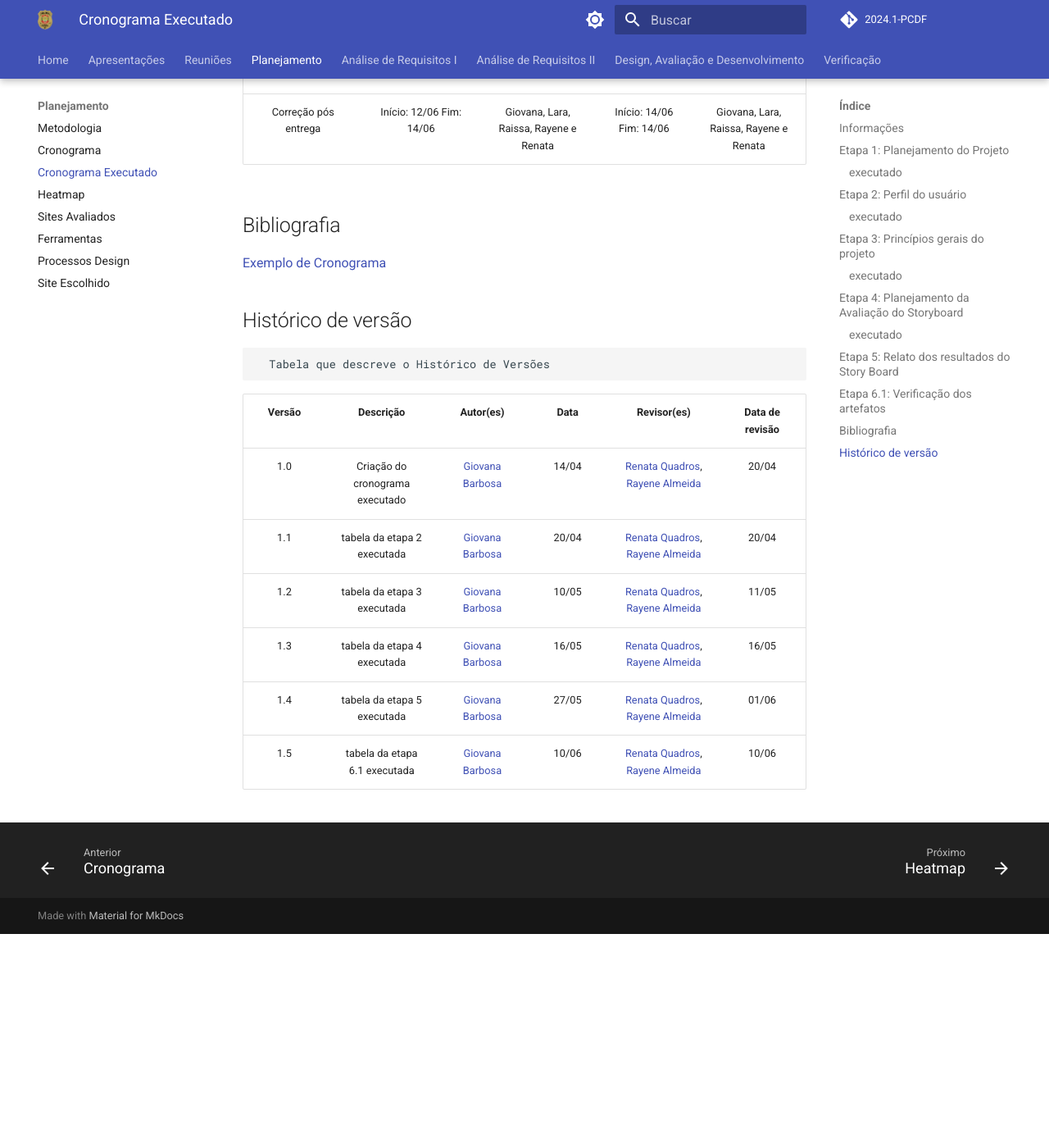
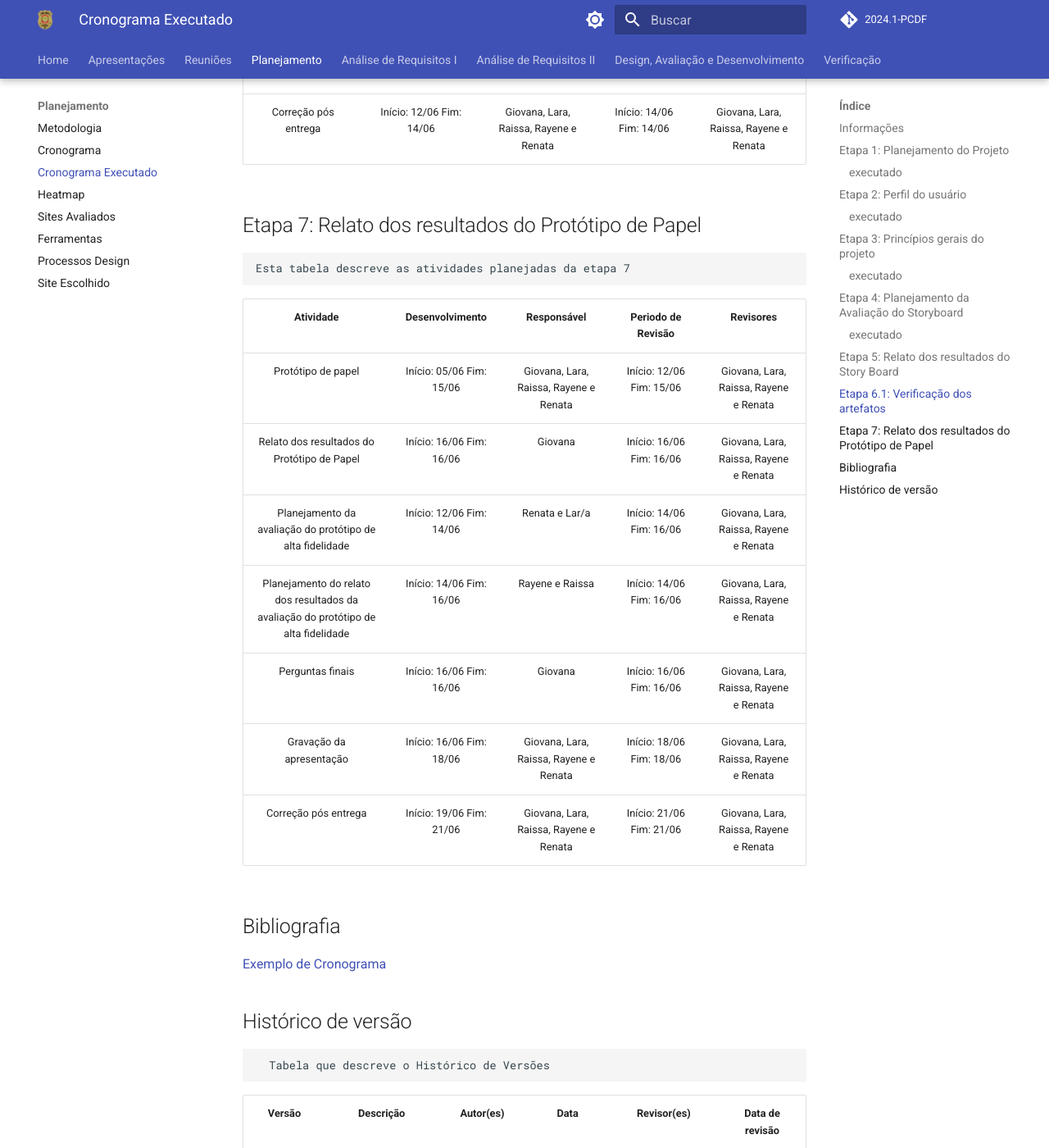
Before and after one commit to Interacao-Humano-Computador/2024.1-PCDF, an MkDocs documentation site: the page built from docs/planejamento/cronograma_executado.md, in a window 1280 px wide and 1400 px high, scrolled down 6288 px. Shown: the whole window at 82% size. Built offline with MkDocs 1.6.1 and Material for MkDocs 9.7.7, drawn with Linux system fonts in a browser that asks for light colours; comment, search, counter and statistics services are not loaded; before the commit the page ends 7427 px from its top, so only the background shows below that; some of the changed text lies outside the part shown.

Commit message:
Cronograma executado

```diff
--- a/docs/planejamento/cronograma_executado.md
+++ b/docs/planejamento/cronograma_executado.md
@@ -104,6 +104,19 @@ Este documento tem objetivo de apresentar o cronograma executado que o grupo ult
 | Gravação da apresentação               | Início: 09/06 Fim: 11/06 | Giovana,  Lara, Raissa, Rayene e Renata              | Início: 11/06 Fim: 11/06  | Giovana,  Lara, Raissa, Rayene e Renata              |
 | Correção pós entrega                   | Início: 12/06 Fim: 14/06 | Giovana,  Lara, Raissa, Rayene e Renata              | Início: 14/06 Fim: 14/06 | Giovana, Lara, Raissa, Rayene e Renata              |
 
+## Etapa 7: Relato dos resultados do Protótipo de Papel
+    Esta tabela descreve as atividades planejadas da etapa 7
+
+| Atividade       | Desenvolvimento | Responsável                                 | Periodo de Revisão             | Revisores |
+| :--------: | :----: | :--------------------:                    | :---------------: |:---------------: |
+| Protótipo de papel     | Início: 05/06 Fim: 15/06  |  Giovana,  Lara, Raissa, Rayene e Renata     | Início: 12/06 Fim: 15/06 | Giovana,  Lara, Raissa, Rayene e Renata  |
+| Relato dos resultados do Protótipo de Papel  | Início: 16/06 Fim: 16/06  | Giovana          | Início: 16/06 Fim: 16/06  | Giovana,  Lara, Raissa, Rayene e Renata  |
+| Planejamento da avaliação do protótipo de alta fidelidade  | Início: 12/06 Fim: 14/06 |Renata e Lar/a  |  Início: 14/06 Fim: 16/06  | Giovana,  Lara, Raissa, Rayene e Renata   |
+| Planejamento do relato dos resultados da avaliação do protótipo de alta fidelidade |  Início: 14/06 Fim: 16/06  | Rayene e Raissa|  Início: 14/06 Fim: 16/06  |Giovana,  Lara, Raissa, Rayene e Renata  |
+| Perguntas finais                                                           |  Início: 16/06 Fim: 16/06 |Giovana         | Início: 16/06 Fim: 16/06| Giovana,  Lara, Raissa, Rayene e Renata   |
+| Gravação da apresentação                                                           | Início: 16/06 Fim: 18/06 | Giovana,  Lara, Raissa, Rayene e Renata       | Início: 18/06 Fim: 18/06|Giovana,  Lara, Raissa, Rayene e Renata |
+| Correção pós entrega           | Início: 19/06 Fim: 21/06 | Giovana,  Lara, Raissa, Rayene e Renata             | Início: 21/06 Fim: 21/06 | Giovana,  Lara, Raissa, Rayene e Renata   |
+
 ## Bibliografia
 [Exemplo de Cronograma](https://aprender3.unb.br/pluginfile.php/2843633/mod_resource/content/2/Exemplo%20de%20Cronograma.pdf)
 
@@ -118,3 +131,4 @@ Este documento tem objetivo de apresentar o cronograma executado que o grupo ult
 | 1.3 | tabela da etapa 4 executada  | [Giovana Barbosa ](https://github.com/gio221) | 16/05 | [Renata Quadros](https://github.com/Renatinha28), [Rayene Almeida](https://github.com/rayenealmeida)   |16/05|
 | 1.4 | tabela da etapa 5 executada  | [Giovana Barbosa ](https://github.com/gio221) | 27/05 |  [Renata Quadros](https://github.com/Renatinha28), [Rayene Almeida](https://github.com/rayenealmeida)  |01/06|
 | 1.5 | tabela da etapa 6.1 executada  | [Giovana Barbosa ](https://github.com/gio221) | 10/06 |  [Renata Quadros](https://github.com/Renatinha28), [Rayene Almeida](https://github.com/rayenealmeida)  |10/06|
+| 1.6 | tabela da etapa 7 executada  | [Giovana Barbosa ](https://github.com/gio221) | 16/06 |  [Renata Quadros](https://github.com/Renatinha28), [Rayene Almeida](https://github.com/rayenealmeida)  |16/06|
```
